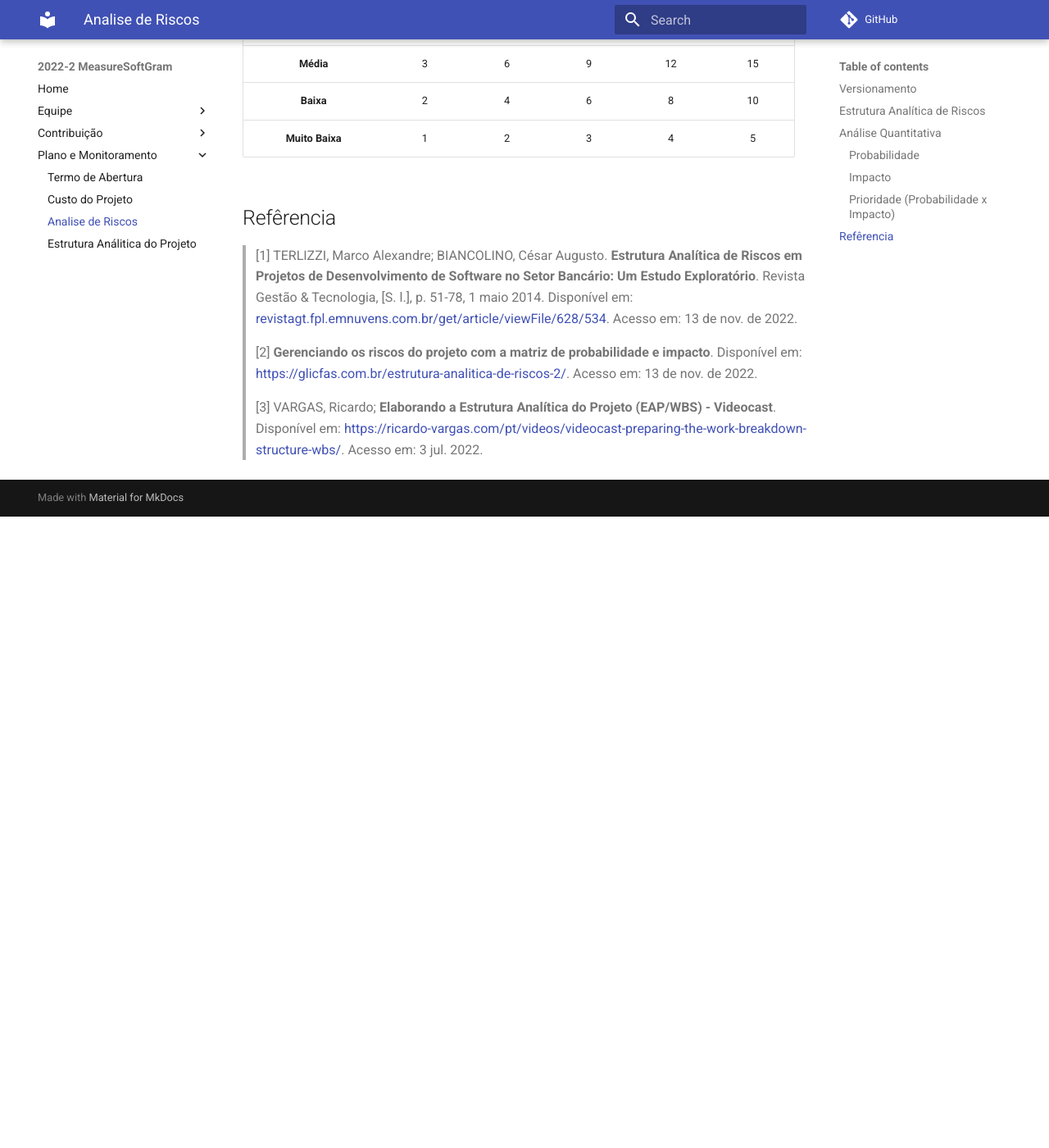
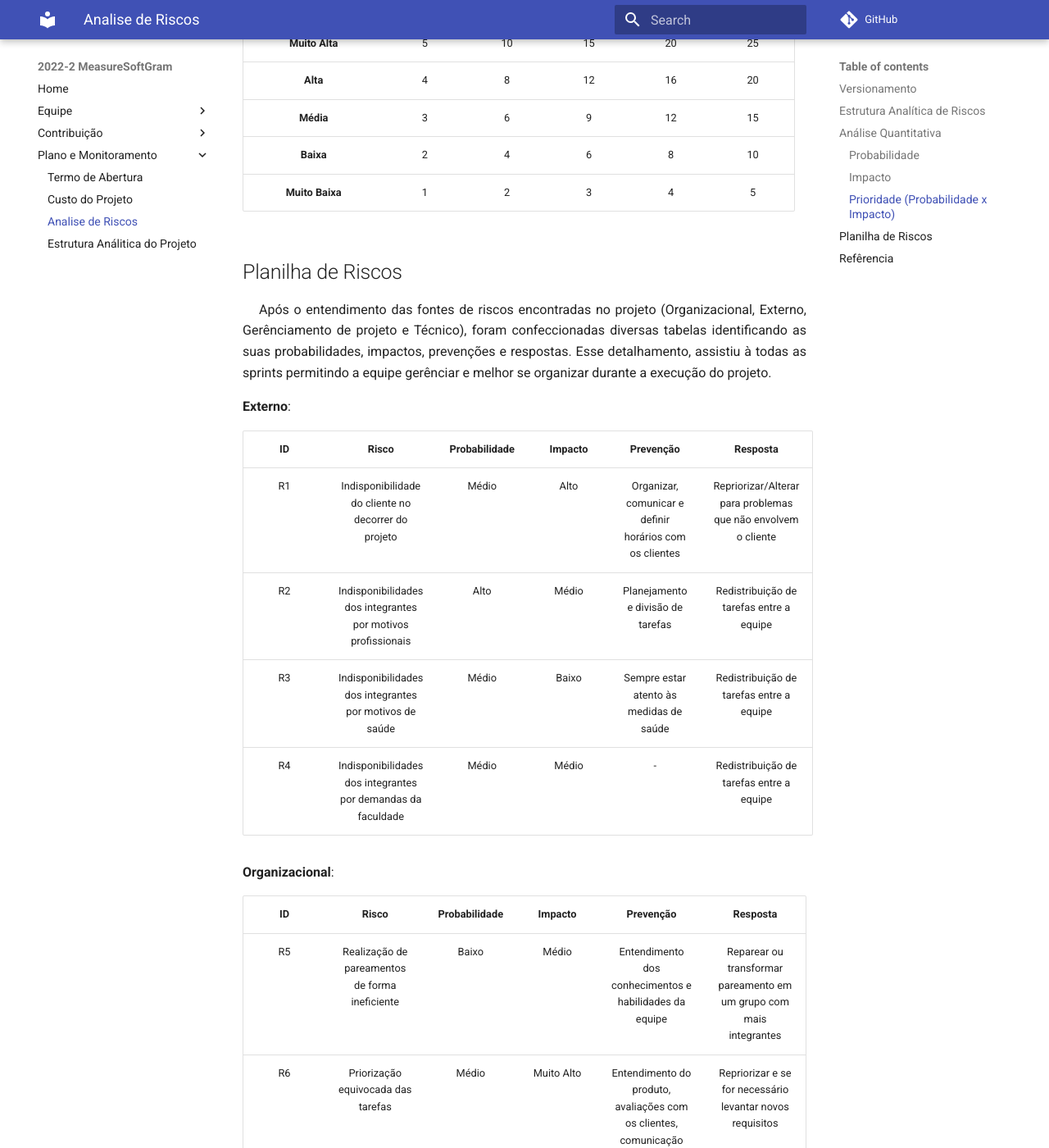
Before and after one commit to fga-eps-mds/2022-2-MeasureSoftGram-Doc, an MkDocs documentation site: the page built from docs/plano-monitoramento/analise_riscos.md, in a window 1280 px wide and 1400 px high, scrolled down 3357 px. Shown: the whole window at 82% size. Built offline with MkDocs 1.6.1 and Material for MkDocs 9.7.7, drawn with Linux system fonts in a browser that asks for light colours; comment, search, counter and statistics services are not loaded; before the commit the page ends 3987 px from its top, so only the background shows below that; some of the changed text lies outside the part shown.

Commit message:
Adicionando planilha de riscos
Co-authored-by: italofernandes13 <italoserra99@gmail.com>
Co-authored-by: luucas-melo <lucasmelodos322@gmail.com>
Co-authored-by: joaovaladao <joaovaladao161274@gmail.com>

```diff
--- a/docs/plano-monitoramento/analise_riscos.md
+++ b/docs/plano-monitoramento/analise_riscos.md
@@ -6,6 +6,7 @@
 |------|------|------|------|
 |13/11/2022|1.0|Criação do documento| João Victor Valadão, Lucas Melo, João Pedro Moura, Ítalo Fernandes |
 |15/11/2022|1.1|Adição da estrutura anaĺitica de risco| João Victor Valadão, Lucas Melo, João Pedro Moura, Ítalo Fernandes |
+|15/11/2022|1.2|Adição da planilha de riscos| João Victor Valadão, Lucas Melo, João Pedro Moura, Ítalo Fernandes |
 
 
 ## Estrutura Analítica de Riscos
@@ -78,6 +79,49 @@
 **Baixa**                 |        2        |    4      |      6     |    8     |      10
 **Muito Baixa**           |        1        |    2      |      3     |    4     |      5
 
+## Planilha de Riscos
+
+<p align="justify" style="text-indent: 20px">Após o entendimento das fontes de riscos encontradas no projeto (Organizacional, Externo, Gerênciamento de projeto e Técnico), foram confeccionadas diversas tabelas identificando as suas probabilidades, impactos, prevenções e respostas. Esse detalhamento, assistiu à todas as sprints permitindo a equipe gerênciar e melhor se organizar durante a execução do projeto.</p>
+
+**Externo**:
+
+|ID|Risco|Probabilidade|Impacto|Prevenção|Resposta|
+|:-:|:-:|:-:|:-:|:-:|:-:|
+|R1|Indisponibilidade do cliente no decorrer do projeto|Médio|Alto|Organizar, comunicar e definir horários com os clientes|Repriorizar/Alterar para problemas que não envolvem o cliente|
+|R2|Indisponibilidades dos integrantes por motivos profissionais|Alto|Médio|Planejamento e divisão de tarefas|Redistribuição de tarefas entre a equipe|
+|R3|Indisponibilidades dos integrantes por motivos de saúde|Médio|Baixo|Sempre estar atento às medidas de saúde|Redistribuição de tarefas entre a equipe|
+|R4|Indisponibilidades dos integrantes por demandas da faculdade|Médio|Médio|-|Redistribuição de tarefas entre a equipe|
+
+**Organizacional**:
+
+|ID|Risco|Probabilidade|Impacto|Prevenção|Resposta|
+|:-:|:-:|:-:|:-:|:-:|:-:|
+|R5|Realização de pareamentos de forma ineficiente|Baixo|Médio|Entendimento dos conhecimentos e habilidades da equipe|Reparear ou transformar pareamento em um grupo com mais integrantes|
+|R6|Priorização equivocada das tarefas|Médio|Muito Alto|Entendimento do produto, avaliações com os clientes, comunicação entre a equipe|Repriorizar e se for necessário levantar novos requisitos|
+|R7|Familiaridade com a tecnologia|Médio|Médio|Avaliação do quadro de conhecimento da equipe|Realização de treinamentos e divulgação do conhecimento|
+|R8|Financiamento do projeto|Baixo|Baixo|-|Avaliação dos requisitos, apresentação do projeto, comunicação com os clientes|
+
+**Técnico**:
+
+|ID|Risco|Probabilidade|Impacto|Prevenção|Resposta|
+|:-:|:-:|:-:|:-:|:-:|:-:|
+|R9|Utilização de bibliotecas desatualizadas/comprometidas|Muito Baixo|Alto|Avaliação antes do uso/escolha da biblioteca|Implementação própria ou mudança de biblioteca|
+|R10|Utilização de tecnologias que não atendem às demandas|Muito Baixo|Médio|Avaliação prévia da tecnologia e das suas funcionalidades|Refatorações de código|
+|R11|Infraestrutura definida não atende o projeto|Alto|Muito Alto|Avaliação dos custos e capacidades da infraestrutura escolhida|Alteração da infraestrutura do projeto|
+|R12|Arquitetura definida não atende o projeto|Baixo|Alto|Análise e avaliação da arquitetura utilizada ou que se deseja utilizar|Alteração da arquitetura definida envolvendo refatorações de código|
+|R13|Qualidade de código|Médio|Alto|Análise estática de código, avaliação de acordo com os padrões esperados de qualidade|Refatorações de código|
+
+**Gerênciamento de projeto**:
+
+|ID|Risco|Probabilidade|Impacto|Prevenção|Resposta|
+|:-:|:-:|:-:|:-:|:-:|:-:|
+|R14|Perda de reuniões da equipe|Baixo|Médio|Análise do quadro de disponiblidades do grupo|Realização de reuniões rápidas, gravação das reuniões|
+|R15|Saida de membros da equipe|Baixo|Médio|Sempre ajudar os membros com mais dificuldades, avaliações de stress mental e saude da equipe|Realocação dos membros nas atividades|
+|R16|Subestimativas ou Superestimativas|Alto|Médio|Avaliação das estimativas com a equipe, conhecimento do projeto|Reavaliação das estimativas propostas|
+|R17|Falta de planejamento|Baixo|Alto|Planejamentos com antecedência sempre levando em conta a capacidade e disponibilidade dos membros|Replanejamento e possível realocação de membros nas atividades|
+|R18|Atrasos nas execuções das atividades|Médio|Alto|Entendimento dos cronogramas e das capacidades dos integrantes|Reavaliação do cronograma e das tarefas que são esperadas para as entregas|
+|R19|Falta de comunicação entre a equipe e entre os clientes|Baixo|Alto|Manter canal de comunicação entre a equipe e entre o cliente sempre bem ativo|Propor atividades para interação do grupo|
+
 
 ## Refêrencia
 
```
